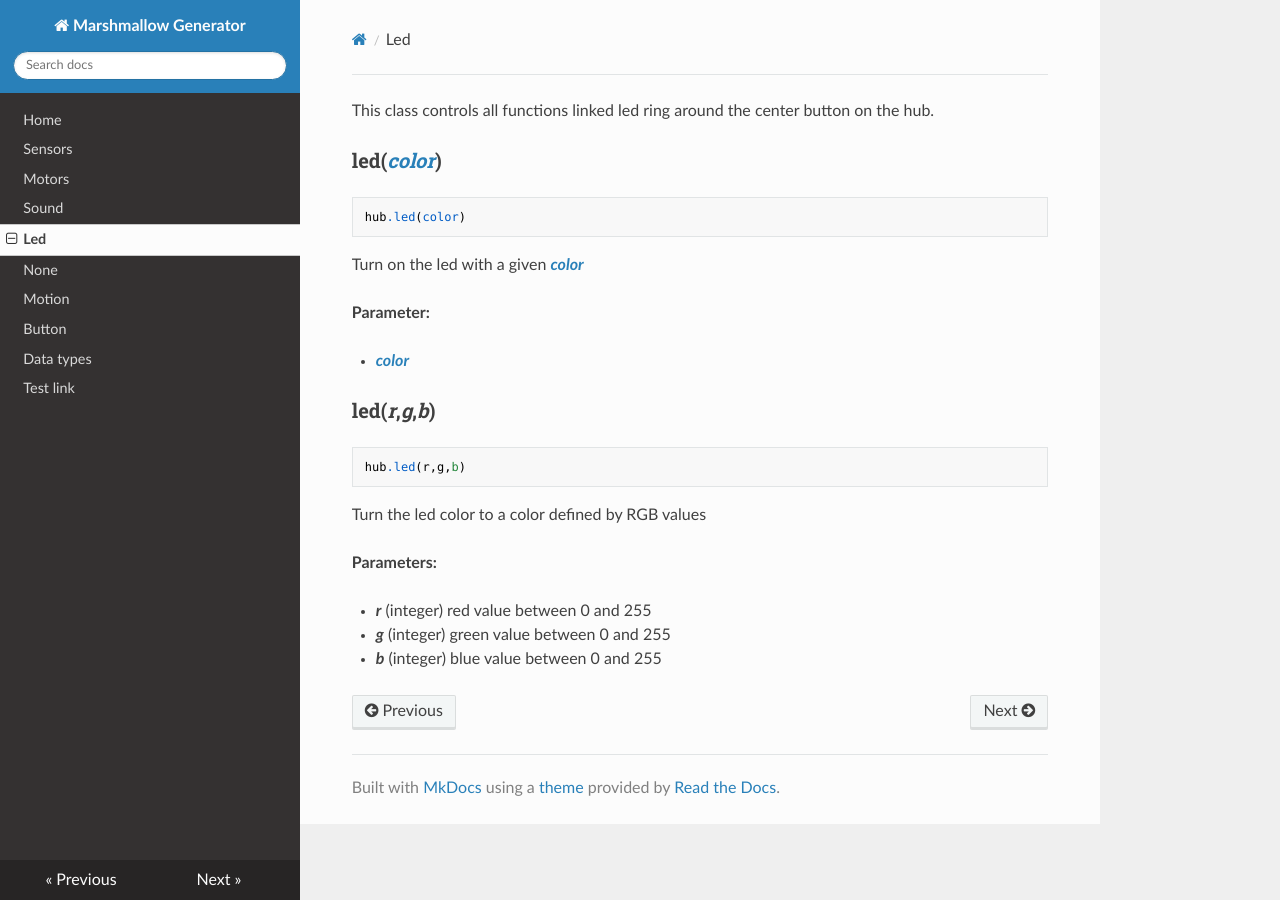
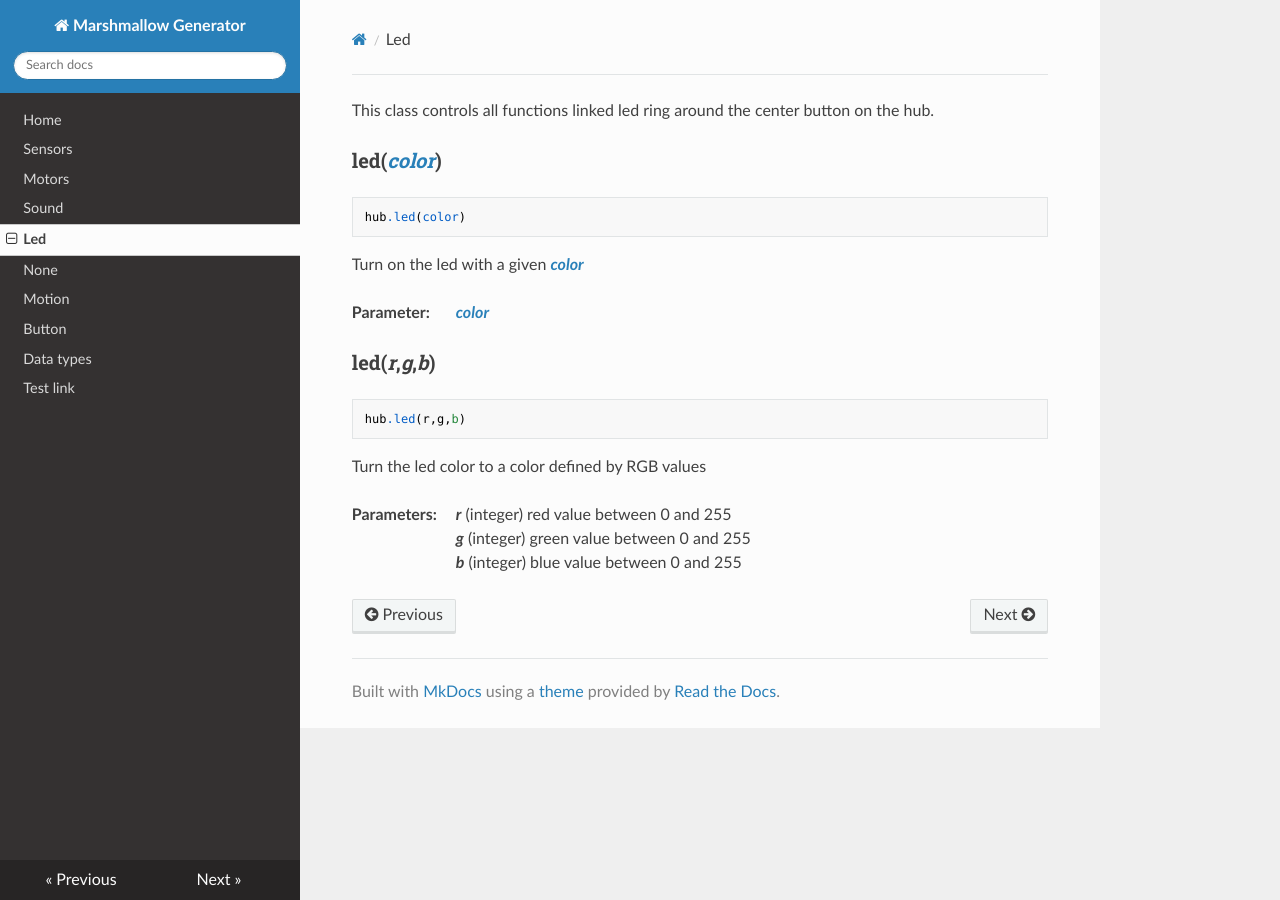
Before and after one commit to NStrijbosch/hub-module-notes, an MkDocs documentation site: the page built from docs/led.md, in a window 1280 px wide. Built offline with MkDocs 1.6.1, drawn with Linux system fonts in a browser that asks for light colours; nearby versions of some CDN libraries.

Commit message:
Update led.md

````diff
--- a/docs/led.md
+++ b/docs/led.md
@@ -1,3 +1,8 @@
+
+<style type='text/css'>
+.section ul { list-style: none !important; margin-left: 80px; margin-top:-3em;}
+.section li { list-style: none !important}
+</style>
 
 This class controls all functions linked led ring around the center button on the hub.
 
@@ -9,7 +14,7 @@ Turn on the led with a given [___color___](data_types.md#color)
 
 __Parameter:__
 
-* [___color___](data_types.md#color)
+*  [___color___](data_types.md#color)
 
 ### led(___r___,___g___,___b___)
 ```
````
